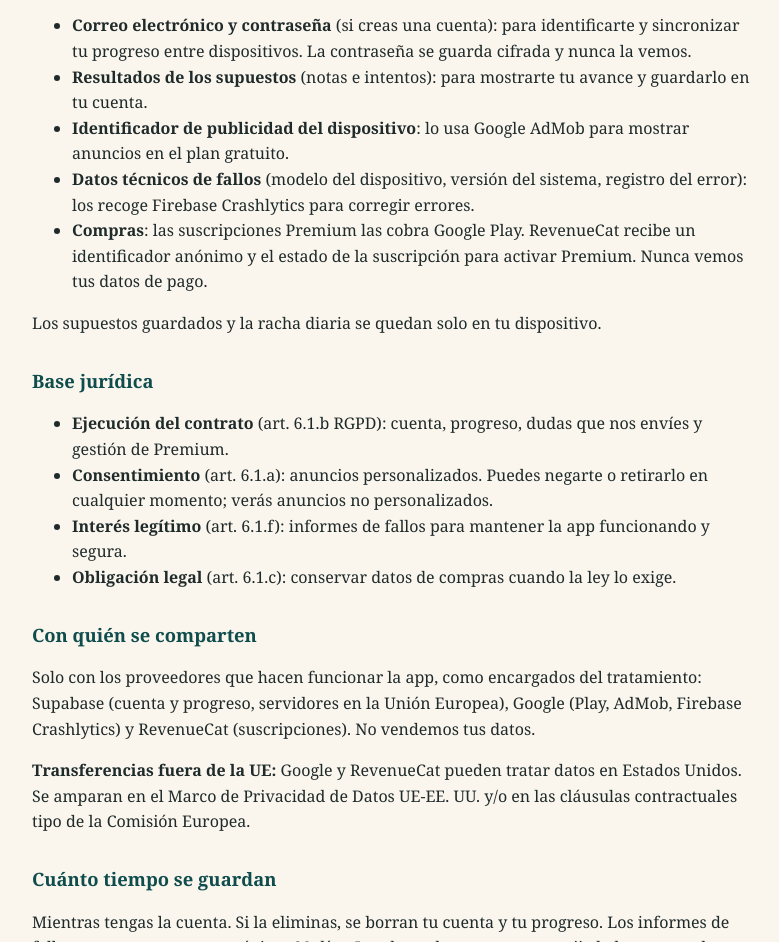
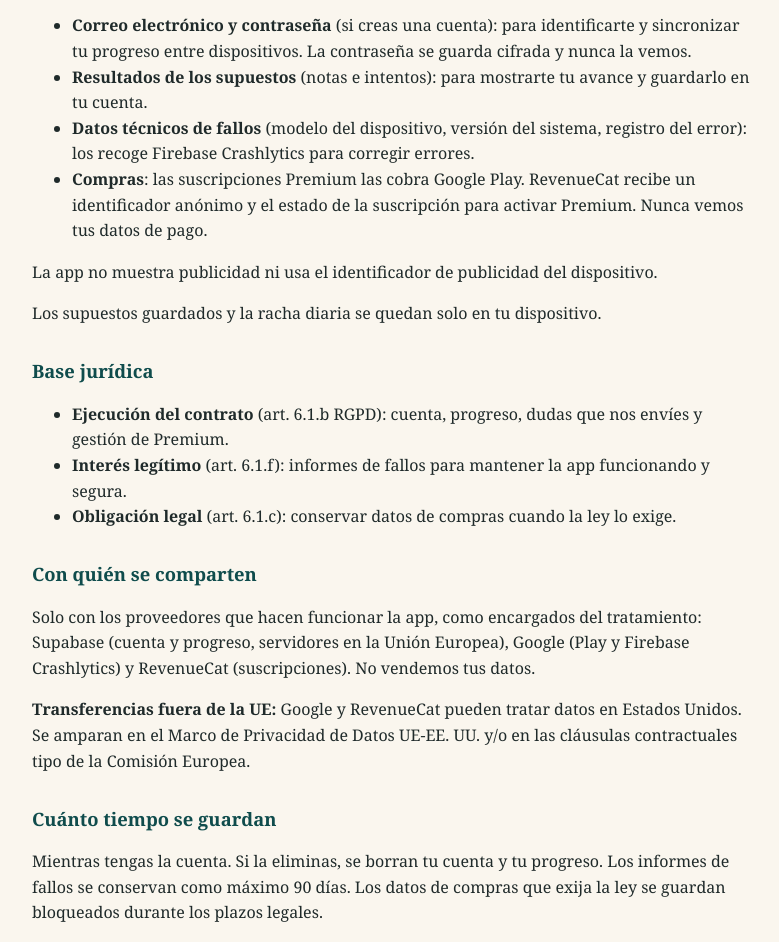
Before and after one commit to TestSeguridadSocial/supuestos-practicos-legal, a plain HTML site: page index.html in a window 1280 px wide. Shown: the part 424-1366 px from the top of the page, without its empty margins (248-1027 px from the left). Drawn offline with Linux system fonts and the light colour scheme.

Commit message:
Quitar menciones a anuncios: la app no tiene publicidad
Co-Authored-By: Claude Opus 5.5 <noreply@anthropic.com>

```diff
--- a/index.html
+++ b/index.html
@@ -23,22 +23,21 @@
 <ul>
   <li><strong>Correo electrónico y contraseña</strong> (si creas una cuenta): para identificarte y sincronizar tu progreso entre dispositivos. La contraseña se guarda cifrada y nunca la vemos.</li>
   <li><strong>Resultados de los supuestos</strong> (notas e intentos): para mostrarte tu avance y guardarlo en tu cuenta.</li>
-  <li><strong>Identificador de publicidad del dispositivo</strong>: lo usa Google AdMob para mostrar anuncios en el plan gratuito.</li>
   <li><strong>Datos técnicos de fallos</strong> (modelo del dispositivo, versión del sistema, registro del error): los recoge Firebase Crashlytics para corregir errores.</li>
   <li><strong>Compras</strong>: las suscripciones Premium las cobra Google Play. RevenueCat recibe un identificador anónimo y el estado de la suscripción para activar Premium. Nunca vemos tus datos de pago.</li>
 </ul>
+<p>La app no muestra publicidad ni usa el identificador de publicidad del dispositivo.</p>
 <p>Los supuestos guardados y la racha diaria se quedan solo en tu dispositivo.</p>
 
 <h2>Base jurídica</h2>
 <ul>
   <li><strong>Ejecución del contrato</strong> (art. 6.1.b RGPD): cuenta, progreso, dudas que nos envíes y gestión de Premium.</li>
-  <li><strong>Consentimiento</strong> (art. 6.1.a): anuncios personalizados. Puedes negarte o retirarlo en cualquier momento; verás anuncios no personalizados.</li>
   <li><strong>Interés legítimo</strong> (art. 6.1.f): informes de fallos para mantener la app funcionando y segura.</li>
   <li><strong>Obligación legal</strong> (art. 6.1.c): conservar datos de compras cuando la ley lo exige.</li>
 </ul>
 
 <h2>Con quién se comparten</h2>
-<p>Solo con los proveedores que hacen funcionar la app, como encargados del tratamiento: Supabase (cuenta y progreso, servidores en la Unión Europea), Google (Play, AdMob, Firebase Crashlytics) y RevenueCat (suscripciones). No vendemos tus datos.</p>
+<p>Solo con los proveedores que hacen funcionar la app, como encargados del tratamiento: Supabase (cuenta y progreso, servidores en la Unión Europea), Google (Play y Firebase Crashlytics) y RevenueCat (suscripciones). No vendemos tus datos.</p>
 <p><strong>Transferencias fuera de la UE:</strong> Google y RevenueCat pueden tratar datos en Estados Unidos. Se amparan en el Marco de Privacidad de Datos UE-EE. UU. y/o en las cláusulas contractuales tipo de la Comisión Europea.</p>
 
 <h2>Cuánto tiempo se guardan</h2>
```
Also changed, not shown: terminos.html (+2 -2 lines).
